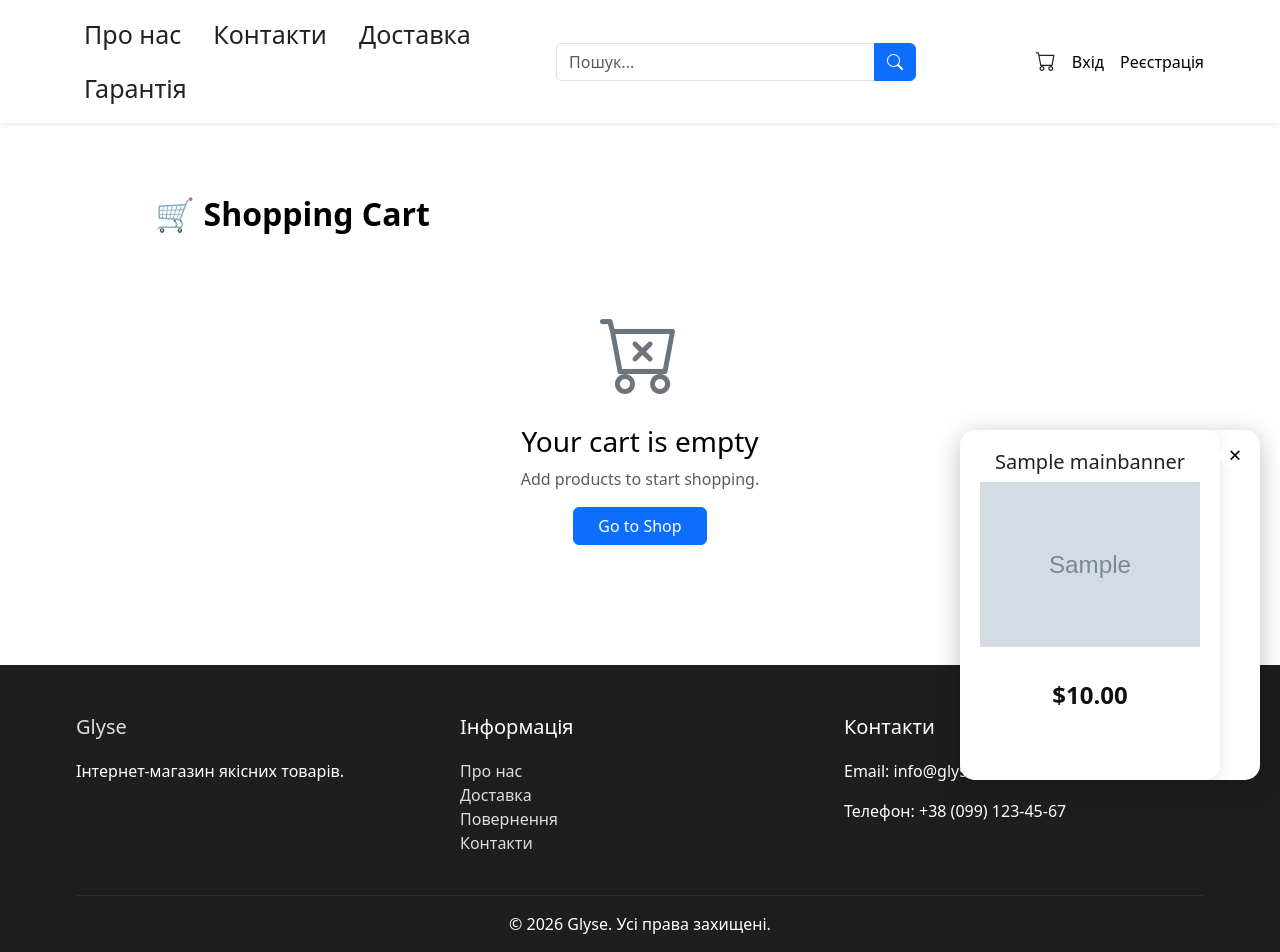
After one commit to panda-coder-228/Django-Shop-python, a Django app: page /cart/ in a window 1280 px wide. The commit adds this page. Run offline with Django 4.2, Linux system fonts and the light colour scheme; tables that the repository leaves empty hold one stand-in row (values such as "Sample post"); grey boxes marked "Sample" are stand-in pictures; some libraries are stand-ins or nearby versions.

Commit message:
finished app cart

```diff
--- a/apps/cart/apps.py
+++ b/apps/cart/apps.py
@@ -2,4 +2,4 @@ from django.apps import AppConfig
 
 
 class CartConfig(AppConfig):
-    name = 'cart'
+    name = 'apps.cart'
--- /dev/null
+++ b/apps/cart/context_processors.py
@@ -0,0 +1,5 @@
+from .cart import Cart
+
+
+def cart(request):
+    return {"cart": Cart(request)}
--- /dev/null
+++ b/apps/cart/forms.py
@@ -0,0 +1,11 @@
+from django import forms
+
+
+PRODUCT_QUANTITY_CHOICES = [(i, str(i)) for i in range(1, 11)]
+
+
+class CartAddProductForm(forms.Form):
+    quantity = forms.TypedChoiceField(choices=PRODUCT_QUANTITY_CHOICES, coerce=int)
+    override = forms.BooleanField(
+        required=False, initial=False, widget=forms.HiddenInput
+    )
--- /dev/null
+++ b/apps/cart/services.py
@@ -0,0 +1,5 @@
+def handle_cart_modification(cart, product, quantity, override):
+    if quantity <= 0:
+        cart.remove(product)
+    else:
+        cart.add(product=product, quantity=quantity, override_quantity=override)
--- /dev/null
+++ b/apps/cart/templates/cart/cart_detail.html
@@ -0,0 +1,160 @@
+{% extends "main/base.html" %}
+
+{% load static %}
+
+{% block title %}cart{% endblock title %}
+
+{% block content %}
+<section class="container py-5">
+
+    <h2 class="fw-bold mb-4">🛒 Shopping Cart</h2>
+
+    {% if cart|length %}
+
+        <div class="row g-4">
+
+            <div class="col-lg-8">
+
+                {% for item in cart %}
+                    {% with product=item.product %}
+
+                    <div class="card shadow-sm border-0 rounded-4 mb-3">
+                        <div class="card-body">
+
+                            <div class="row align-items-center">
+
+                                <div class="col-md-2 text-center">
+                                    <img
+                                        src="{% if product.image %}{{ product.image.url }}{% else %}{% static 'images/noimage.jpg' %}{% endif %}"
+                                        class="img-fluid rounded-3"
+                                        style="max-height:120px;"
+                                        alt="{{ product.title }}">
+                                </div>
+
+                                <div class="col-md-4">
+                                    <h5 class="mb-2">{{ product.title }}</h5>
+
+                                    {% if product.discount %}
+                                        <span class="text-decoration-line-through text-muted">
+                                            ${{ product.price }}
+                                        </span>
+                                        <h5 class="text-danger">
+                                            ${{ product.sell_price }}
+                                        </h5>
+                                    {% else %}
+                                        <h5>${{ product.price }}</h5>
+                                    {% endif %}
+                                </div>
+
+                                <div class="col-md-3">
+
+                                    <div class="d-flex justify-content-center align-items-center gap-2">
+
+                                        <form action="{% url 'cart:cart_add' product.id %}" method="post">
+                                            {% csrf_token %}
+                                            <input type="hidden" name="quantity" value="{{ item.quantity|add:-1 }}">
+                                            <input type="hidden" name="override" value="True">
+                                            <button class="btn btn-outline-danger btn-sm">
+                                                −
+                                            </button>
+                                        </form>
+
+                                        <span class="fw-bold fs-5">
+                                            {{ item.quantity }}
+                                        </span>
+
+                                        <form action="{% url 'cart:cart_add' product.id %}" method="post">
+                                            {% csrf_token %}
+                                            <input type="hidden" name="quantity" value="{{ item.quantity|add:1 }}">
+                                            <input type="hidden" name="override" value="True">
+                                            <button class="btn btn-outline-success btn-sm">
+                                                +
+                                            </button>
+                                        </form>
+
+                                    </div>
+
+                                </div>
+
+                                <div class="col-md-2 text-center">
+                                    <h5 class="text-primary">
+                                        ${{ item.total_price }}
+                                    </h5>
+                                </div>
+
+                                <div class="col-md-1 text-end">
+
+                                    <form action="{% url 'cart:cart_remove' product.id %}" method="post">
+                                        {% csrf_token %}
+                                        <button class="btn btn-outline-danger">
+                                            <i class="bi bi-trash"></i>
+                                        </button>
+                                    </form>
+
+                                </div>
+
+                            </div>
+
+                        </div>
+                    </div>
+
+                    {% endwith %}
+                {% endfor %}
+
+            </div>
+
+            <div class="col-lg-4">
+
+                <div class="card shadow rounded-4 border-0">
+
+                    <div class="card-body">
+
+                        <h4 class="fw-bold mb-4">
+                            Order Summary
+                        </h4>
+
+                        <div class="d-flex justify-content-between mb-3">
+                            <span>Total:</span>
+                            <strong>${{ cart.get_total_price }}</strong>
+                        </div>
+
+                        <a href="#" class="btn btn-success w-100 mb-3">
+                            Checkout
+                        </a>
+
+                        <a href="{% url 'main:product_list' %}" class="btn btn-outline-dark w-100">
+                            Continue Shopping
+                        </a>
+
+                    </div>
+
+                </div>
+
+            </div>
+
+        </div>
+
+    {% else %}
+
+        <div class="text-center py-5">
+
+            <i class="bi bi-cart-x display-1 text-secondary"></i>
+
+            <h3 class="mt-4">
+                Your cart is empty
+            </h3>
+
+            <p class="text-muted">
+                Add products to start shopping.
+            </p>
+
+            <a href="{% url 'main:product_list' %}" class="btn btn-primary px-4">
+                Go to Shop
+            </a>
+
+        </div>
+
+    {% endif %}
+
+</section>
+{% endblock %}
--- /dev/null
+++ b/apps/cart/urls.py
@@ -0,0 +1,10 @@
+from django.urls import path
+from . import views
+
+app_name = 'cart'
+
+urlpatterns = [
+    path("", views.cart_detail, name='cart_detail'),
+    path("add/<int:product_id>/", views.cart_add, name='cart_add'),
+    path("remove/<int:product_id>/", views.cart_remove, name='cart_remove'),
+]
--- a/apps/cart/views.py
+++ b/apps/cart/views.py
@@ -1,3 +1,44 @@
-from django.shortcuts import render
+from django.shortcuts import render, get_object_or_404, redirect
+from apps.main.models import Product
+from .forms import CartAddProductForm
+from .cart import Cart
+from .services import handle_cart_modification
 
-# Create your views here.
+
+def cart_add(request, product_id):
+    cart = Cart(request)
+    product = get_object_or_404(Product, id=product_id)
+
+    # Кнопки + и -
+    if "quantity" in request.POST:
+        quantity = int(request.POST.get("quantity", 0))
+        override = request.POST.get("override", "False") == "True"
+
+        handle_cart_modification(cart, product, quantity, override)
+        return redirect("cart:cart_detail")
+
+    # Добавление товара с карточки
+    form = CartAddProductForm(request.POST)
+    print(form.is_valid())
+    print(form.errors)
+    if form.is_valid():
+        cd = form.cleaned_data
+        cart.add(
+            product=product,
+            quantity=cd["quantity"],
+            override_quantity=cd["override"],
+        )
+
+    return redirect("cart:cart_detail")
+
+
+def cart_remove(request, product_id):
+    cart = Cart(request)
+    product = get_object_or_404(Product, id=product_id)
+    cart.remove(product)
+    return redirect("cart:cart_detail")
+
+
+def cart_detail(request):
+    cart = Cart(request)
+    return render(request, "cart/cart_detail.html", {"cart": cart})
--- a/apps/main/templates/main/base.html
+++ b/apps/main/templates/main/base.html
@@ -71,15 +71,17 @@
 
                     <div class="d-flex justify-content-center justify-content-lg-end align-items-center gap-3">
 
-                        <div class="position-relative">
-                            <a href="#">
-                                <img src="{% static 'img/cart.svg' %}" class="img-cart" alt="">
-                            </a>
+                        <div class="position-relative d-inline-block">
+                                <a href="{% url 'cart:cart_detail'  %}" class="text-dark">
+                                    <i class="bi bi-cart fs-5"></i>
+                                </a>
 
-                            <span class="cart-quantity">
-                                {{ cart|length }}
-                            </span>
-                        </div>
+    {% if cart|length %}
+        <span class="position-absolute top-0 start-100 translate-middle badge rounded-pill bg-danger">
+            {{ cart|length }}
+        </span>
+    {% endif %}
+</div>
 
                         {% if user.is_authenticated %}
                             <a href="{% url 'users:profile' %}" class="nav-a m-2">Профіль</a>
--- a/config/urls.py
+++ b/config/urls.py
@@ -7,6 +7,7 @@ urlpatterns = [
     path('admin/', admin.site.urls),
     path("shop/", include("apps.main.urls", namespace="main") ),
     path("users/", include("apps.users.urls", namespace="users") ),
+    path("cart/", include("apps.cart.urls", namespace="cart"))
 ]
 
 if settings.DEBUG:
--- a/static/style/base.css
+++ b/static/style/base.css
@@ -354,6 +354,7 @@ body{
 .item {
     transition: 0.3s ease;
 }
+
 .home-card {
     position: relative;
     display: flex;
```
Also changed, not shown: apps/cart/cart.py (added, +83 -0 lines), apps/main/templates/main/product/list.html (+14 -2 lines), apps/main/views.py (+7 -2 lines), config/settings/base.py (+7 -0 lines), 2 other files.
